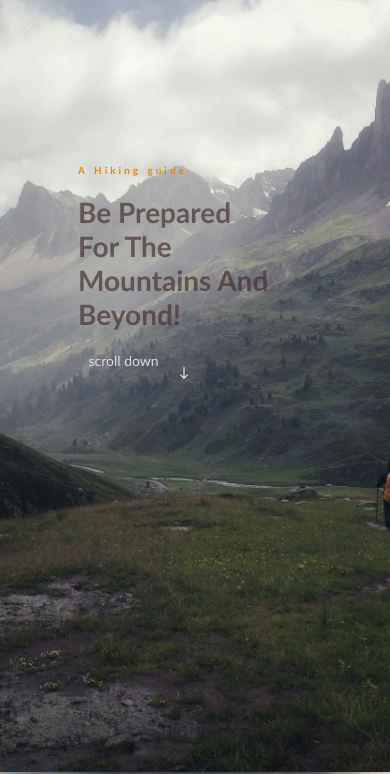
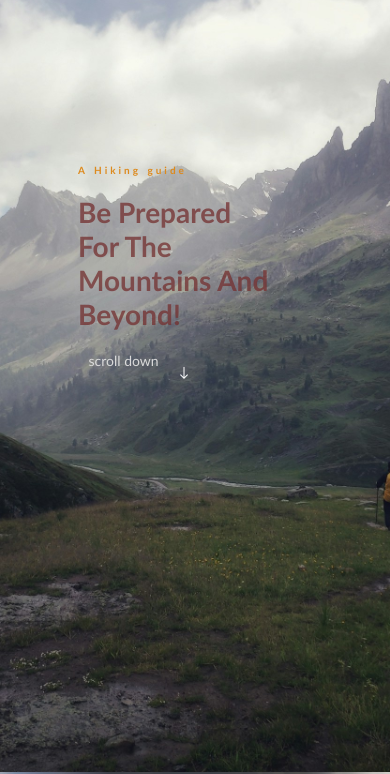
Before and after one commit to Pra-Nikhil/Hiking-Website, a website: page index.html in a window 390 px wide. Shown: the part 72-846 px from the top of the page. Drawn offline with nearby package versions, Linux system fonts and the light colour scheme.

Commit message:
fix color

```diff
--- a/style.css
+++ b/style.css
@@ -179,7 +179,7 @@ nav a {
     height: 240px;
     font-size: 24px;
     font-weight: 500;
-    color: rgba(70, 47, 47, 0.680);
+    color: rgba(80, 49, 49, 0.808);
 }
 
 /*
@@ -530,7 +530,9 @@ nav a {
         word-spacing: 1px;
         letter-spacing: 3px;
     }
-
+    .heading{
+        color: rgba(117, 51, 51, 0.774);
+    }
     .middle-content {
         top: 28%;
         left: 16%;
```
